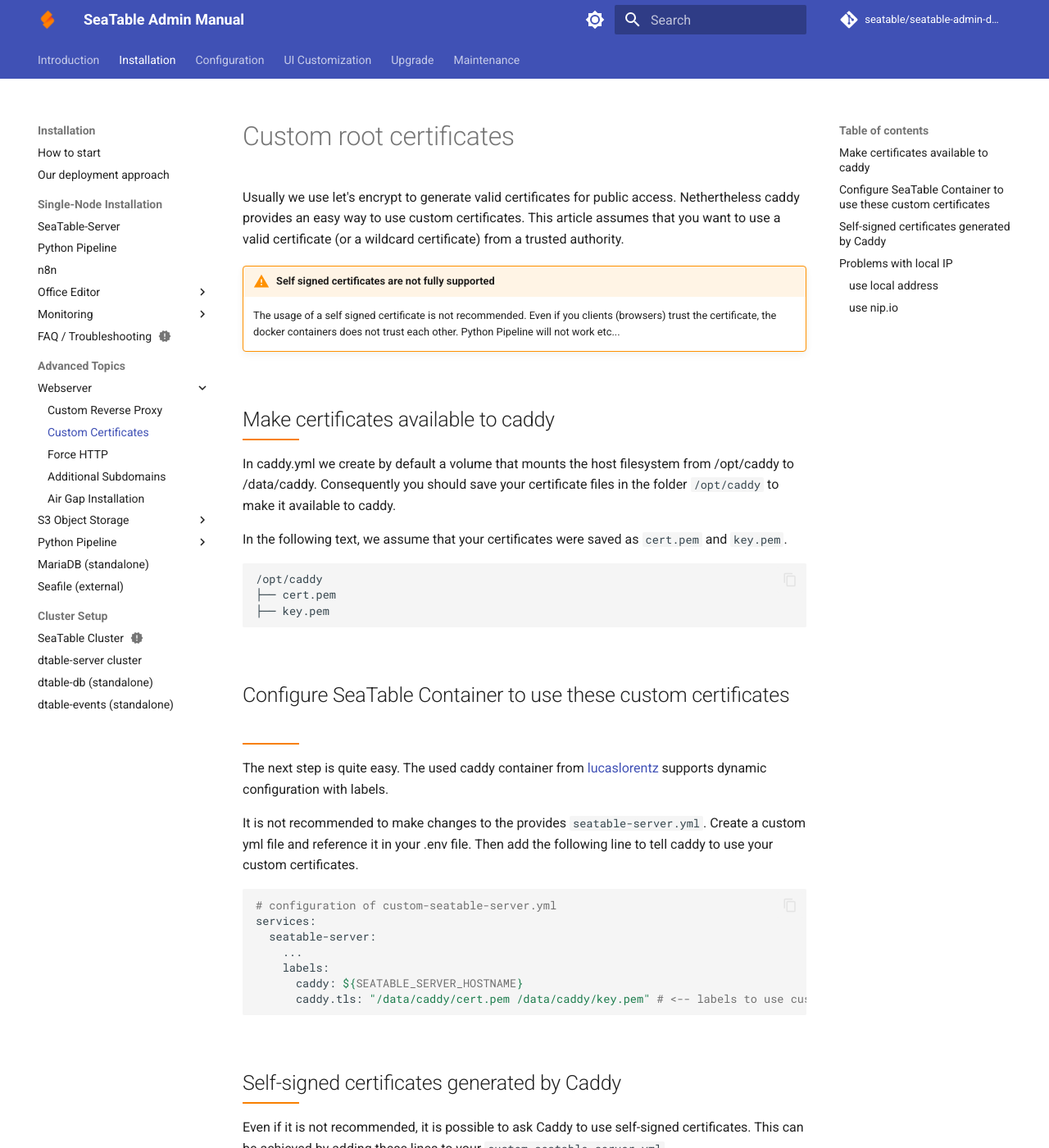
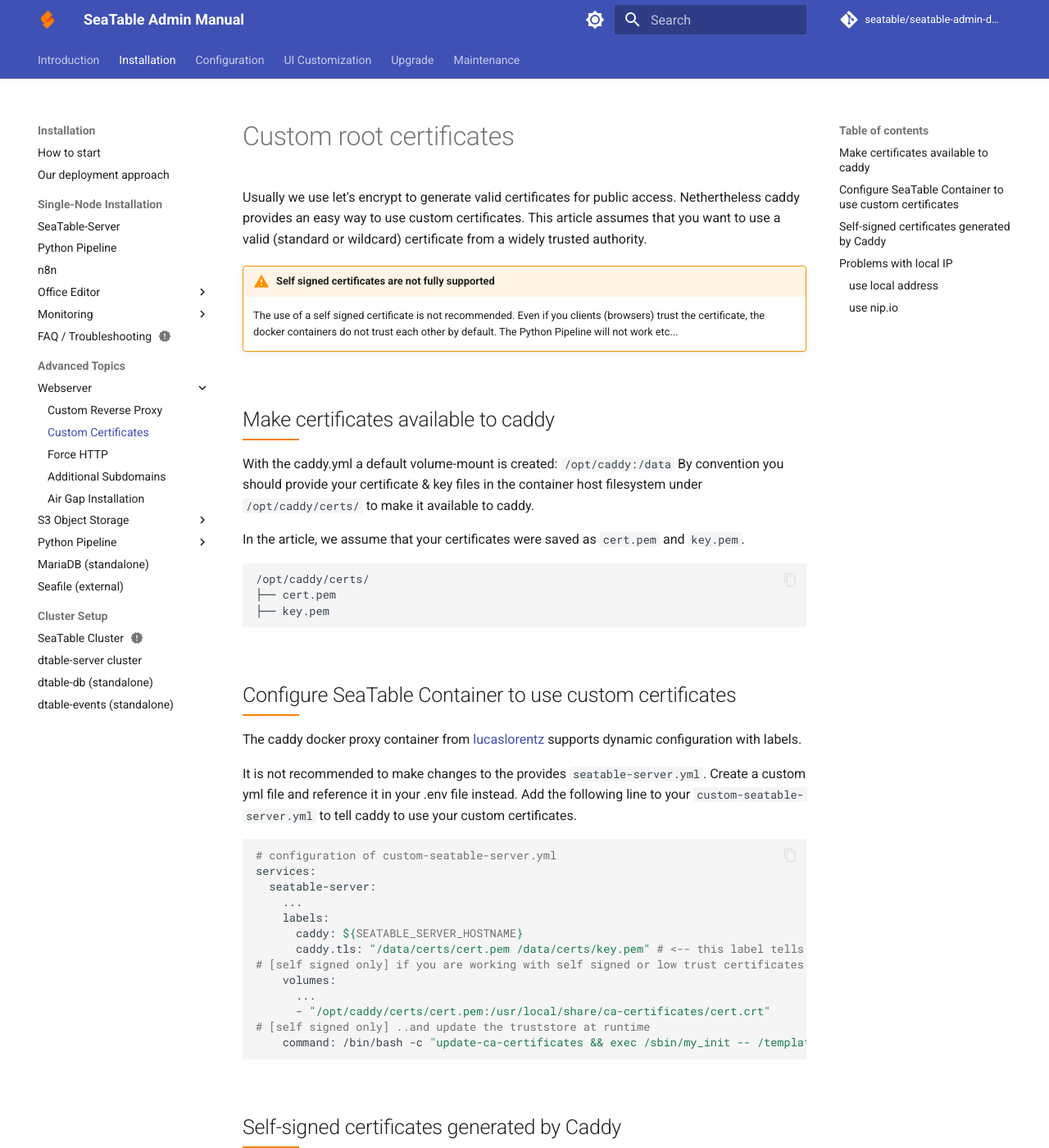
Before and after one commit to seatable/seatable-admin-docs, an MkDocs documentation site: the page built from docs/installation-rework/advanced/custom_certificates.md, in a window 1280 px wide and 1400 px high. Shown: the whole window at 82% size. Built offline with MkDocs 1.6.1 and Material for MkDocs 9.7.7, drawn with Linux system fonts in a browser that asks for light colours; comment, search, counter and statistics services are not loaded; some of the changed text lies outside the part shown.

Commit message:
Wip/certs (#178)
* cert test

* self signed certs

````diff
--- a/docs/installation-rework/advanced/custom_certificates.md
+++ b/docs/installation-rework/advanced/custom_certificates.md
@@ -1,28 +1,30 @@
 # Custom root certificates
 
-Usually we use let's encrypt to generate valid certificates for public access. Nethertheless caddy provides an easy way to use custom certificates. This article assumes that you want to use a valid certificate (or a wildcard certificate) from a trusted authority.
+Usually we use let's encrypt to generate valid certificates for public access. Nethertheless caddy provides an easy way to use custom certificates. This article assumes that you want to use a valid (standard or wildcard) certificate from a widely trusted authority.
 
 !!! warning "Self signed certificates are not fully supported"
 
-    The usage of a self signed certificate is not recommended. Even if you clients (browsers) trust the certificate, the docker containers does not trust each other. Python Pipeline will not work etc...
+    The use of a self signed certificate is not recommended. Even if you clients (browsers) trust the certificate, the docker containers do not trust each other by default. The Python Pipeline will not work etc...
 
 ## Make certificates available to caddy
 
-In caddy.yml we create by default a volume that mounts the host filesystem from /opt/caddy to /data/caddy. Consequently you should save your certificate files in the folder `/opt/caddy` to make it available to caddy.
+With the caddy.yml a default volume-mount is created: `/opt/caddy:/data`
+By convention you should provide your certificate & key files in the container host filesystem under `/opt/caddy/certs/` to make it available to caddy.
 
-In the following text, we assume that your certificates were saved as `cert.pem` and `key.pem`.
+In the article, we assume that your certificates were saved as `cert.pem` and `key.pem`.
 
 ```bash
-/opt/caddy
+/opt/caddy/certs/
 ├── cert.pem
 ├── key.pem
 ```
 
-## Configure SeaTable Container to use these custom certificates
+## Configure SeaTable Container to use custom certificates
 
-The next step is quite easy. The used caddy container from [lucaslorentz](https://github.com/lucaslorentz/caddy-docker-proxy) supports dynamic configuration with labels.
+The caddy docker proxy container from [lucaslorentz](https://github.com/lucaslorentz/caddy-docker-proxy) supports dynamic configuration with labels.
 
-It is not recommended to make changes to the provides `seatable-server.yml`. Create a custom yml file and reference it in your .env file. Then add the following line to tell caddy to use your custom certificates.
+It is not recommended to make changes to the provides `seatable-server.yml`. Create a custom yml file and reference it in your .env file instead.
+Add the following line to your `custom-seatable-server.yml` to tell caddy to use your custom certificates.
 
 ```bash
 # configuration of custom-seatable-server.yml
@@ -31,12 +33,18 @@
     ...
     labels:
       caddy: ${SEATABLE_SERVER_HOSTNAME}
-      caddy.tls: "/data/caddy/cert.pem /data/caddy/key.pem" # <-- labels to use custom certificates
+      caddy.tls: "/data/certs/cert.pem /data/certs/key.pem" # <-- this label tells caddy to use custom certificates !the order is important
+# [self signed only] if you are working with self signed or low trust certificates you also need to add them to the seatable container truststore..
+    volumes:
+      ...
+      - "/opt/caddy/certs/cert.pem:/usr/local/share/ca-certificates/cert.crt"
+# [self signed only] ..and update the truststore at runtime
+    command: /bin/bash -c "update-ca-certificates && exec /sbin/my_init -- /templates/enterpoint.sh"
 ```
 
 ## Self-signed certificates generated by Caddy
 
-Even if it is not recommended, it is possible to ask Caddy to use self-signed certificates.
+Even if it is not recommended, it is possible to ask Caddy to use auto generated self-signed certificates.
 This can be achieved by adding these lines to your `custom-seatable-server.yml`.
 
 ```bash
````
